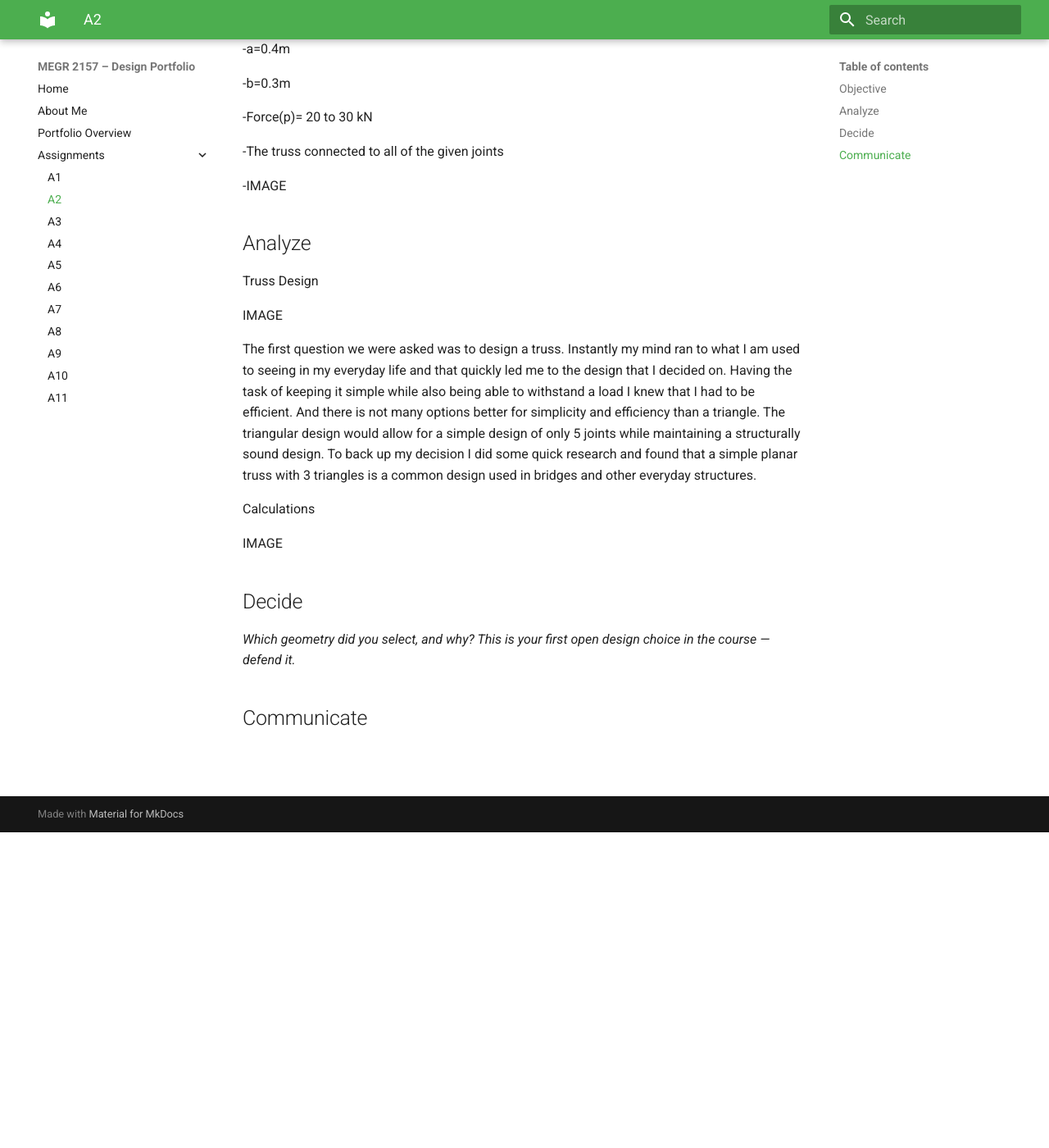
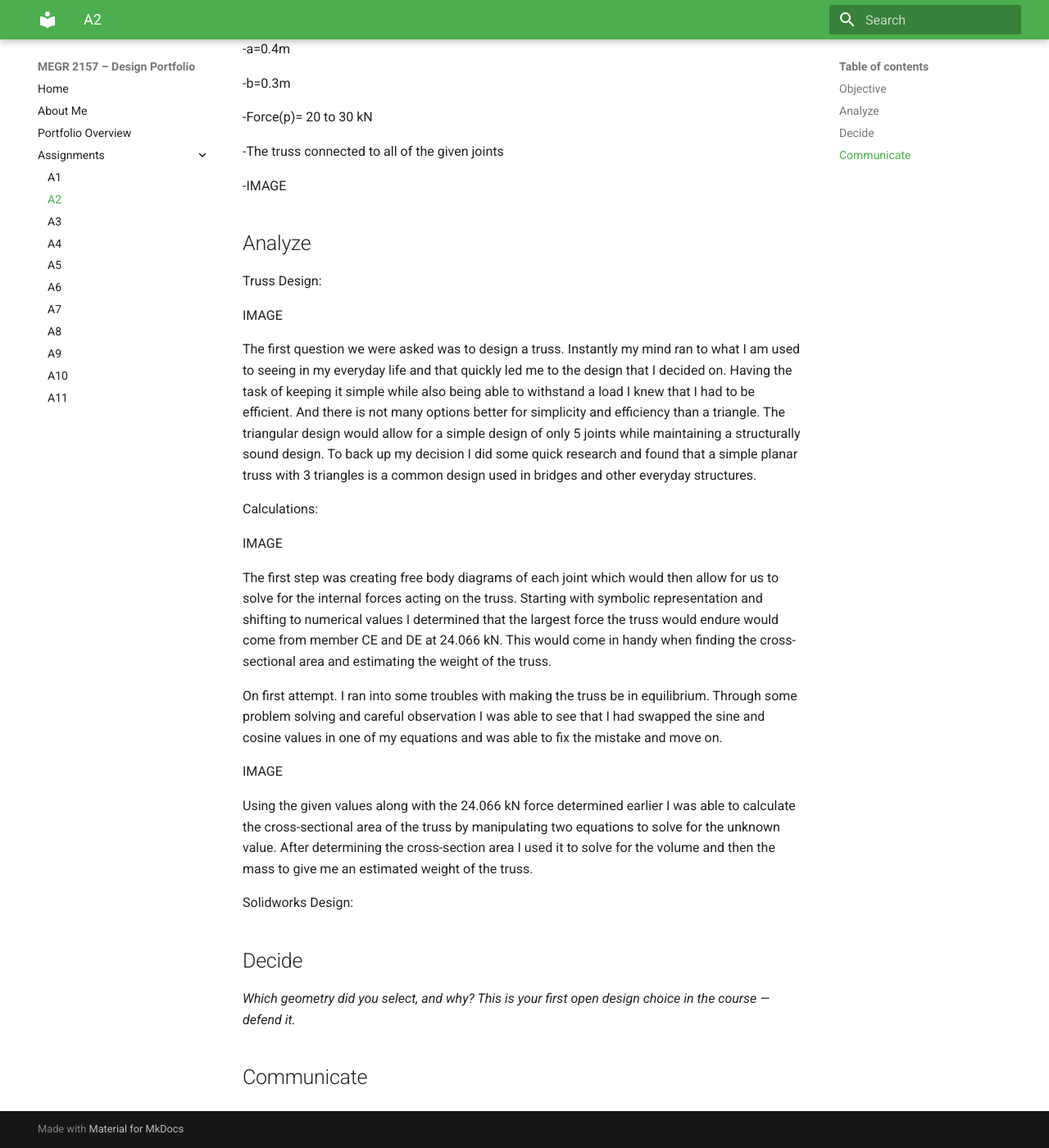
Before and after one commit to noaheme/design-projects-portfolio, an MkDocs documentation site: the page built from docs/assignments/A02/index.md, in a window 1280 px wide and 1400 px high, scrolled down 385 px. Shown: the whole window at 82% size. Built offline with MkDocs 1.6.1 and Material for MkDocs 9.7.7, drawn with Linux system fonts in a browser that asks for light colours.

Commit message:
Revise analysis and calculations in index.md
Updated the analysis section with detailed explanations of truss design, calculations, and Solidworks design.

```diff
--- a/docs/assignments/A02/index.md
+++ b/docs/assignments/A02/index.md
@@ -18,18 +18,26 @@ Constraints:
 -IMAGE
 
 ## Analyze
-Truss Design
+Truss Design:
 
 IMAGE
 
 The first question we were asked was to design a truss. Instantly my mind ran to what I am used to seeing in my everyday life and that quickly led me to the design that I decided on. Having the task of keeping it simple while also being able to withstand a load I knew that I had to be efficient. And there is not many options better for simplicity and efficiency than a triangle.
 The triangular design would allow for a simple design of only 5 joints while maintaining a structurally sound design. To back up my decision I did some quick research and found that a simple planar truss with 3 triangles is a common design used in bridges and other everyday structures.
 
-Calculations
+Calculations:
 
 IMAGE
 
+The first step was creating free body diagrams of each joint which would then allow for us to solve for the internal forces acting on the truss. Starting with symbolic representation and shifting to numerical values I determined that the largest force the truss would endure would come from member CE and DE at 24.066 kN. This would come in handy when finding the cross-sectional area and estimating the weight of the truss.
 
+On first attempt. I ran into some troubles with making the truss be in equilibrium. Through some problem solving and careful observation I was able to see that I had swapped the sine and cosine values in one of my equations and was able to fix the mistake and move on.
+
+IMAGE
+
+Using the given values along with the 24.066 kN force determined earlier I was able to calculate the cross-sectional area of the truss by manipulating two equations to solve for the unknown value. After determining the cross-section area I used it to solve for the volume and then the mass to give me an estimated weight of the truss.
+
+Solidworks Design:
 
 
 ## Decide
```
